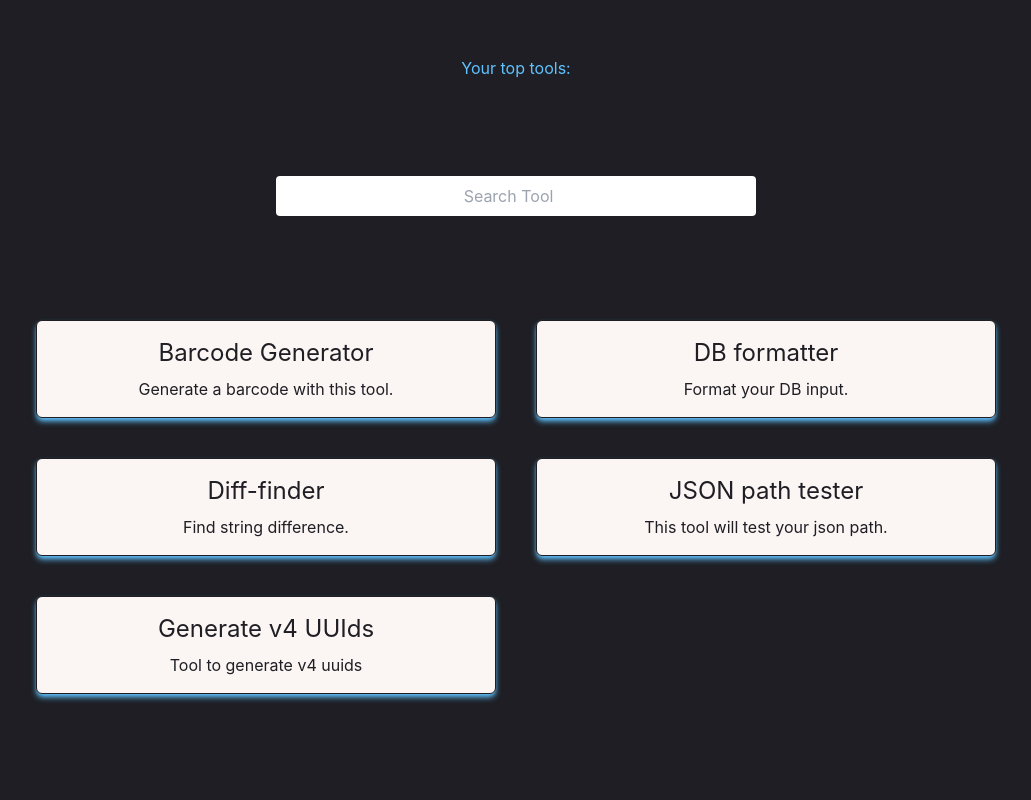
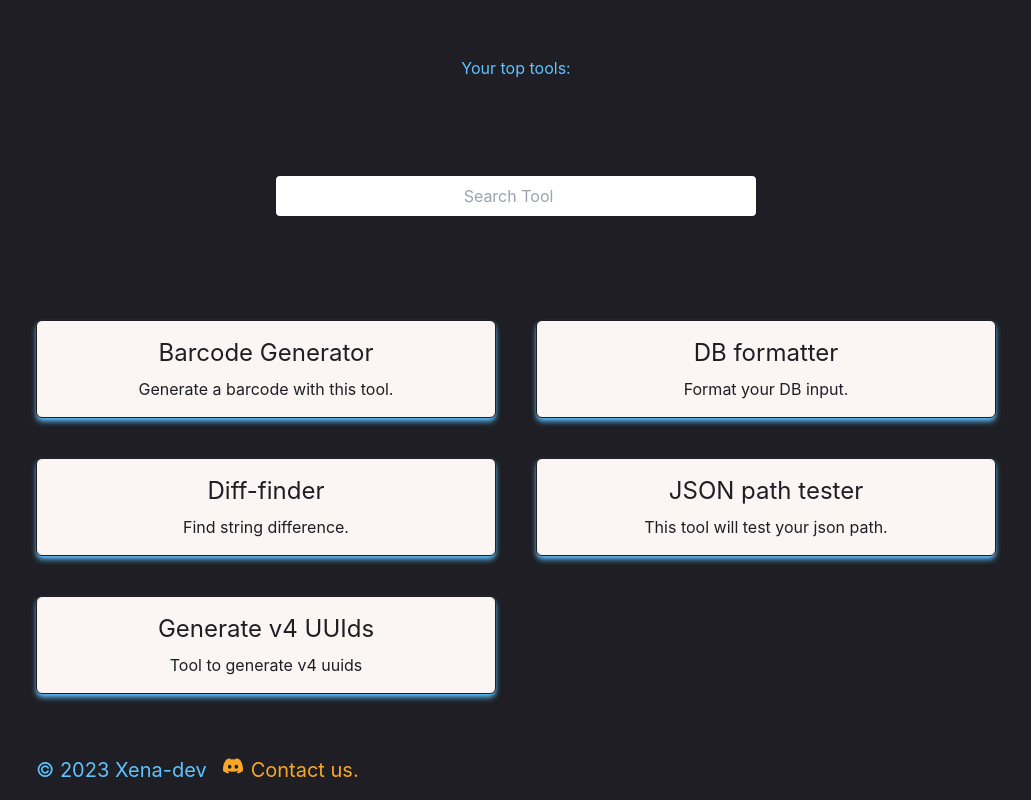
Before and after one commit to XenaDevs/tools, a Next.js app: page / in a window 1280 px wide. Shown: the whole page, without its empty margins (124-1155 px from the left). Built offline with nearby package versions, Linux system fonts and the light colour scheme.

Commit message:
add footer

```diff
--- /dev/null
+++ b/pages/_footer.tsx
@@ -0,0 +1,18 @@
+import { BsDiscord } from "react-icons/bs";
+
+const Footer = () => {
+  return (
+    <div className="absolute bottom-0 mb-4 flex justify-center">
+      <p className="text-Accent text-xl">© 2023 Xena-dev</p>
+      <div
+        className="flex cursor-pointer ml-4 gap-2"
+        onClick={() => window.open("/discord", "_blank")}
+      >
+        <BsDiscord fill="#f9a826" className="text-xl" />
+        <h2 className="text-xl text-CTA">Contact us.</h2>
+      </div>
+    </div>
+  );
+};
+
+export default Footer;
--- a/pages/index.tsx
+++ b/pages/index.tsx
@@ -4,6 +4,7 @@ import Head from "next/head";
 import { ToolMetaData, toolsList } from "../utils/tools";
 import { fuse } from "../utils/search";
 import { getVisitedTools } from "../utils/local-storage";
+import Footer from "./_footer";
 
 const Home = () => {
   const [searchResult, setSearchResult] =
@@ -72,6 +73,7 @@ const Home = () => {
           <div className="my-6 grid md:grid-cols-2 2xl:grid-cols-4 gap-10 items-center">
             {navTools}
           </div>
+          <Footer />
         </section>
       </main>
     </>
```
